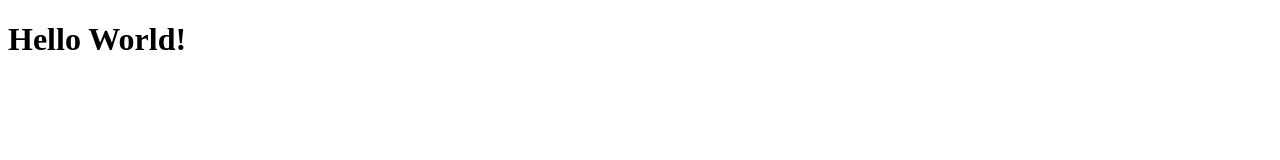
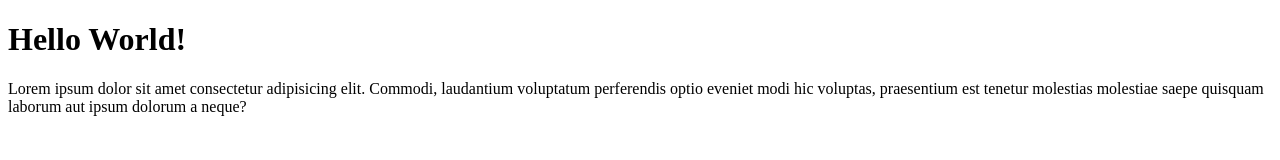
Before and after one commit to ElenaLj/htmlcss-hello, a plain HTML site: page index.html in a window 1280 px wide. Drawn offline with Linux system fonts and the light colour scheme.

Commit message:
insert paragrafo

```diff
--- a/index.html
+++ b/index.html
@@ -8,5 +8,6 @@
 </head>
 <body>
     <h1>Hello World!</h1>
+    <p>Lorem ipsum dolor sit amet consectetur adipisicing elit. Commodi, laudantium voluptatum perferendis optio eveniet modi hic voluptas, praesentium est tenetur molestias molestiae saepe quisquam laborum aut ipsum dolorum a neque?</p>
 </body>
 </html>
```
